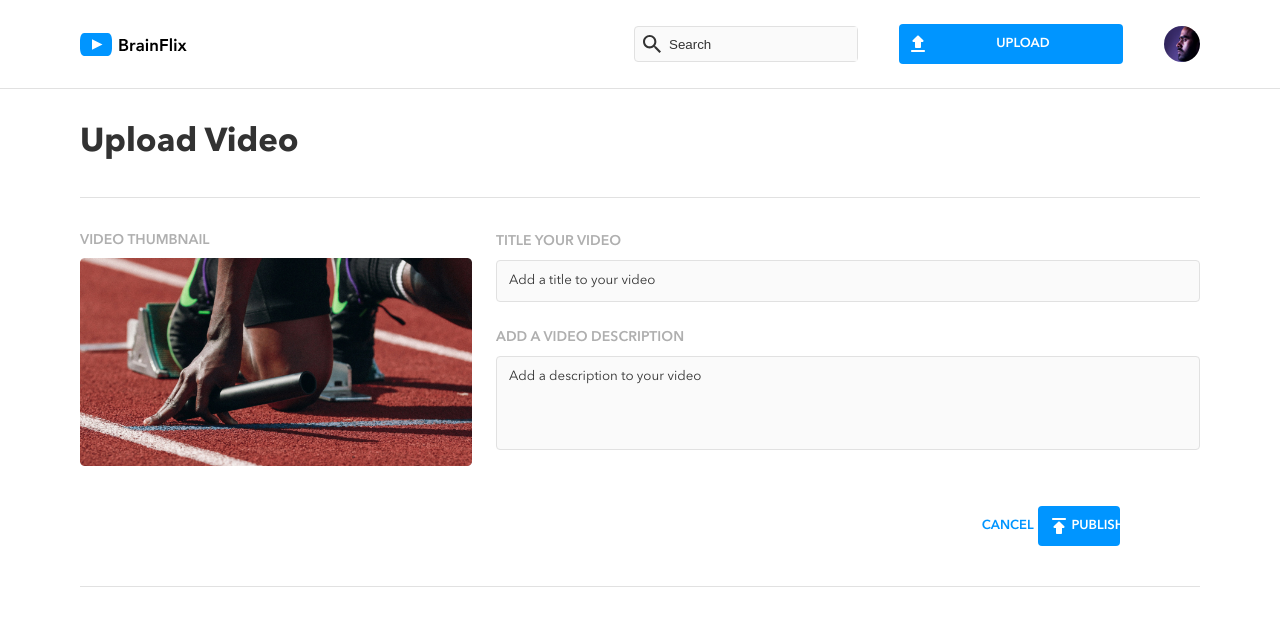
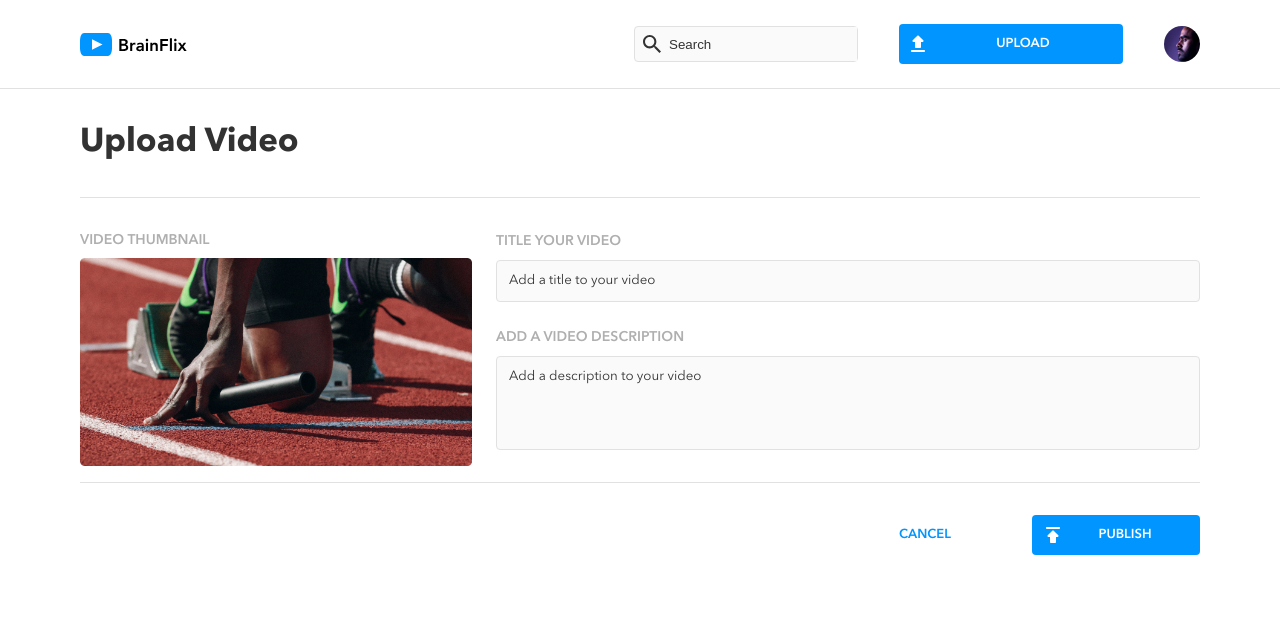
Before and after one commit to katie1708/katie-nguyen-brainflix, a React (Vite) app: page /upload in a window 1280 px wide. Shown: the top 626 px of the page. Built offline with nearby package versions, Linux system fonts and the light colour scheme.

Commit message:
small fix to the upload button

```diff
--- a/src/components/VideoUpload/UploadVideoForm.jsx
+++ b/src/components/VideoUpload/UploadVideoForm.jsx
@@ -20,7 +20,7 @@ function VideoUploadForm() {
                     <p>VIDEO THUMBNAIL</p>
                     <img src={videopreview}></img>
                 </div>
-                <form className="videoupload__form" onSubmit={submitHandler}>
+                <form id="upload-form" className="videoupload__form" onSubmit={submitHandler}>
                     <fieldset>
                         <label className="videoupload__form--label">
                             TITLE YOUR VIDEO
@@ -31,26 +31,17 @@ function VideoUploadForm() {
                         </label>
                         <input className="videoupload__form--input" type="text" placeholder="Add a description to your video"></input>
                     </fieldset>
-                    <div className="videoupload__button">
-                <button className="videoupload__button-publish" type="submit" >
+                </form>
+            </div>
+            <div className="videoupload__button">
+                <button className="videoupload__button-publish" type="submit" form="upload-form">
                     <img src={publishicon}/>
                     <p>PUBLISH</p>
                 </button>
-                <button className="videoupload__button-cancel"  >
+                <button className="videoupload__button-cancel">
                     <p>CANCEL</p>
                 </button>
             </div>
-                </form>
-            </div>
-            {/* <div className="videoupload__button">
-                <button className="videoupload__button-publish" type="submit" >
-                    <img src={publishicon}/>
-                    <p>PUBLISH</p>
-                </button>
-                <button className="videoupload__button-cancel"  >
-                    <p>CANCEL</p>
-                </button>
-            </div> */}
         </section>
     )
 }
```
